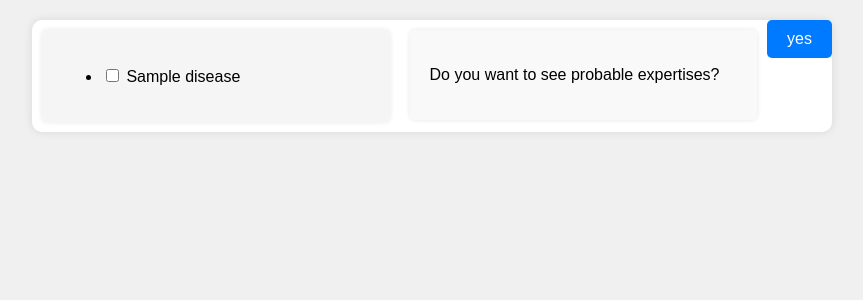
After one commit to pouyanhessabi/B.Sc-Project-Healthcare-Microservice, a Flask app: template services/ai/templates/disease.html in a window 1280 px wide. The commit adds this page. Shown: the top 300 px of the page, without its empty margins (208-1071 px from the left). Run offline with Flask 3, Linux system fonts and the light colour scheme; the template is opened without the code that fills it: most values are stand-ins (such as "Sample title", 1, 10 or a date in 2020); parts of the project's set-up code (start-up, migrations or seed data) failed here and were passed over.

Commit message:
mapper added, ai service refactored

```diff
--- a/docker-compose.yml
+++ b/docker-compose.yml
@@ -3,7 +3,7 @@ services:
   auth:
     build:
       context: .
-    command: python services/auth/disease_detection.py 0.0.0.0:5000
+    command: python services/auth/ai_process.py 0.0.0.0:5000
     volumes:
       - .:/code
     ports:
@@ -12,7 +12,7 @@ services:
   ai:
     build:
       context: .
-    command: python services/ai/disease_detection.py 0.0.0.0:5001
+    command: python services/ai/ai_process.py 0.0.0.0:5001
     volumes:
       - .:/code
     ports:
--- /dev/null
+++ b/services/ai/main.py
@@ -0,0 +1,81 @@
+import os
+from datetime import date
+
+import mysql.connector
+from flask import Flask, render_template, request, session
+from flask_sqlalchemy import SQLAlchemy
+
+from services.ai.disease_detection import detect_disease_from_symptom
+from services.ai.mapper import mapper_method
+from services.ai.shared_method import create_dictionary_from_formatted_ui_list
+from services.auth.models import UserDisease
+
+app = Flask(__name__)
+app.config['SECRET_KEY'] = '9OLWxND4o83j4K4iuopO'
+app.config['SQLALCHEMY_DATABASE_URI'] = 'mysql+mysqlconnector://root:''@localhost/healthcare'
+db = SQLAlchemy(app)
+db.init_app(app)
+
+mysql_db = mysql.connector.connect(
+    host='localhost',
+    user='root',
+    database='healthcare'
+)
+
+
+@app.route('/')
+def index():
+    items = read_symptoms()
+    return render_template('symptoms.html', items=items)
+
+
+@app.route('/disease', methods=['POST'])
+def disease_detection():
+    symptoms = request.form.getlist('item[]')
+    diseases = detect_disease_from_symptom(symptoms)
+    save_to_db_user_disease(diseases)
+    formatted_diseases = [f'{key}: {value}' for key, value in diseases.items()]
+    return render_template('disease.html', diseases=formatted_diseases)
+
+
+@app.route('/expertise', methods=['POST'])
+def map_to_expertise():
+    diseases = request.form.getlist('disease[]')
+    expertises = mapper_method(create_dictionary_from_formatted_ui_list(diseases))
+    return render_template('expertise.html', expertises=expertises)
+
+
+def read_symptoms():
+    items = []
+    current_dir = os.path.dirname(os.path.abspath(__file__))
+    file_path = os.path.join(current_dir, 'data\\symptoms.txt')
+    with open(file_path, 'r') as file:
+        for line in file:
+            items.append(line.strip())
+    return items
+
+
+def get_user_id():
+    return session.get("_user_id")
+
+
+def save_to_db_user_disease(diseases: dict):
+    user_id = get_user_id()
+    for disease in diseases:
+        user_dis = UserDisease(user_id=user_id, disease=disease, rate=float(diseases[disease]), req_date=date.today())
+        if is_new_user_disease(user_id, disease):
+            db.session.add(user_dis)
+    db.session.commit()
+
+
+def is_new_user_disease(user_id, disease):
+    my_cursor = mysql_db.cursor()
+    where_data = (user_id, disease, date.today())
+    my_cursor.execute('select * from user_disease where user_id = %s and disease = %s and req_date = %s', where_data)
+    user_disease = my_cursor.fetchall()
+    """"session.execute(select(User.name, User.fullname)).first()"""""
+    # user_disease = UserDisease.query.filter_by(user_id=user_id, disease=disease, req_date=date.today())
+    if not user_disease:
+        return True
+    else:
+        return False
--- /dev/null
+++ b/services/ai/templates/disease.html
@@ -0,0 +1,102 @@
+<!DOCTYPE html>
+<html lang="en">
+<head>
+    <meta charset="UTF-8">
+    <meta name="viewport" content="width=device-width, initial-scale=1.0">
+    <style>
+        body {
+            font-family: Arial, sans-serif;
+            background-color: #f0f0f0;
+            margin: 0;
+            padding: 0;
+        }
+
+        .container {
+            display: flex;
+            justify-content: space-between;
+            align-items: flex-start;
+            max-width: 800px;
+            margin: 20px auto;
+            background-color: #fff;
+            border-radius: 10px;
+            box-shadow: 0 0 10px rgba(0, 0, 0, 0.1);
+        }
+
+        .box {
+            flex: 1;
+            padding: 20px;
+            margin: 10px;
+            border-radius: 5px;
+            background-color: #ffffff;
+            box-shadow: 0 0 5px rgba(0, 0, 0, 0.1);
+        }
+
+        #left-box {
+            background-color: #f5f5f5;
+        }
+
+        #right-box {
+            background-color: #f9f9f9;
+        }
+
+        #button-container {
+            text-align: center;
+            margin-top: 20px;
+        }
+
+        button {
+            padding: 10px 20px;
+            background-color: #007bff;
+            color: #fff;
+            border: none;
+            border-radius: 5px;
+            cursor: pointer;
+            font-size: 16px;
+            transition: background-color 0.3s ease;
+        }
+
+        button:hover {
+            background-color: #0056b3;
+        }
+    </style>
+</head>
+<body>
+<form action="/expertise" method="POST">
+    <div class="container">
+        <div class="box" id="left-box">
+            <ul>
+                {% for disease in diseases %}
+                <li>
+                    <label>
+                        <input type="checkbox" name="disease[]" value="{{ disease }}"> {{ disease }}
+                    </label>
+                </li>
+                {% endfor %}
+            </ul>
+        </div>
+
+        <div class="box" id="right-box">
+            <p>Do you want to see probable expertises?</p>
+        </div>
+        <button type="submit" id="submitBtn">yes</button>
+
+    </div>
+</form>
+<script>
+    const submitButton = document.getElementById('submitBtn');
+    const checkboxes = document.querySelectorAll('.sidebar input[type="checkbox"]');
+
+    submitButton.addEventListener('click', () => {
+        const selectedItems = [];
+        checkboxes.forEach(checkbox => {
+            if (checkbox.checked) {
+                selectedItems.push(checkbox.value);
+            }
+        });
+
+    });
+</script>
+
+
+</body>
+</html>
--- a/services/ai/templates/detection.html
+++ b/services/ai/templates/symptoms.html
@@ -109,7 +109,7 @@
 </head>
 <body>
 <!-- Sidebar -->
-<form action="/submit" method="POST">
+<form action="/disease" method="POST">
     <div class="sidebar">
         <div class="sidebar-header">
             <h2>Items</h2>
```
Also changed, not shown: services/ai/__init__.py (deleted, +0 -82 lines), services/ai/ai_process.py (added, +136 -0 lines), services/ai/disease_detection.py (+9 -134 lines), services/ai/mapper.py (added, +34 -0 lines), services/ai/shared_method.py (added, +19 -0 lines), services/ai/templates/expertise.html (renamed from services/ai/templates/disease_expertise.html, +8 -6 lines), 1 other file.
